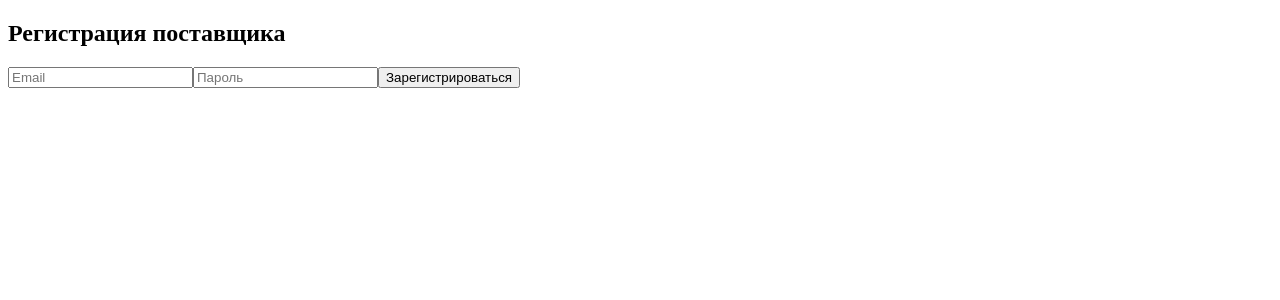
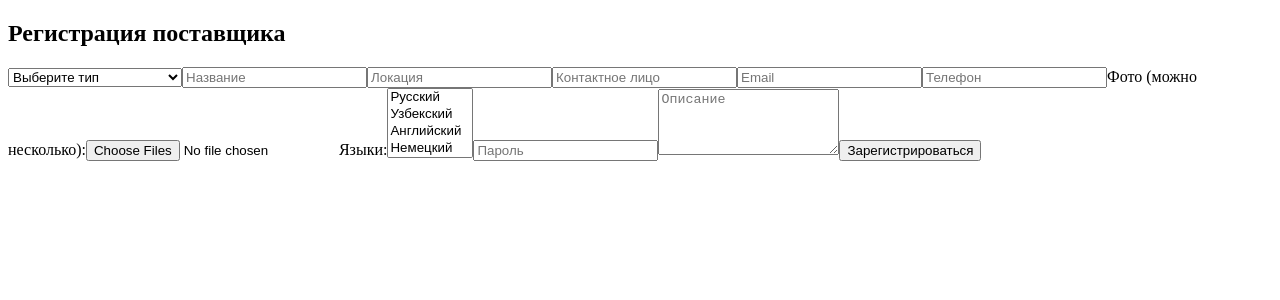
Before and after one commit to akhmedovkb/frontend, a React (Vite) app: page /register in a window 1280 px wide. Shown: the top 300 px of the page. Built offline with nearby package versions, Linux system fonts and the light colour scheme.

Commit message:
Update RegistrationForm.jsx

```diff
--- a/src/components/RegistrationForm.jsx
+++ b/src/components/RegistrationForm.jsx
@@ -2,21 +2,59 @@ import React, { useState } from 'react';
 
 function RegistrationForm() {
   const [formData, setFormData] = useState({
+    type: '',
+    name: '',
+    location: '',
+    contactPerson: '',
     email: '',
+    phone: '',
+    languages: [],
     password: '',
+    description: '',
   });
+  const [images, setImages] = useState([]);
+
+  const handleChange = (e) => {
+    const { name, value } = e.target;
+    setFormData((prev) => ({
+      ...prev,
+      [name]: value,
+    }));
+  };
+
+  const handleLanguagesChange = (e) => {
+    const selected = Array.from(e.target.selectedOptions).map((opt) => opt.value);
+    setFormData((prev) => ({ ...prev, languages: selected }));
+  };
+
+  const handleImageChange = (e) => {
+    setImages(Array.from(e.target.files));
+  };
 
   const handleSubmit = async (e) => {
     e.preventDefault();
+
+    const body = new FormData();
+    for (const key in formData) {
+      if (Array.isArray(formData[key])) {
+        formData[key].forEach((val) => body.append(`${key}[]`, val));
+      } else {
+        body.append(key, formData[key]);
+      }
+    }
+
+    images.forEach((file) => {
+      body.append('images', file);
+    });
+
     try {
       const res = await fetch('https://travella-production.up.railway.app/api/providers/register', {
         method: 'POST',
-        headers: { 'Content-Type': 'application/json' },
-        body: JSON.stringify(formData),
+        body,
       });
 
       const data = await res.json();
-      alert(data.message || data.error || 'Что-то пошло не так');
+      alert(data.message || data.error || 'Успешно!');
     } catch (err) {
       console.error(err);
       alert('Ошибка при отправке');
@@ -24,32 +62,48 @@ function RegistrationForm() {
   };
 
   return (
-    <form onSubmit={handleSubmit} className="max-w-md mx-auto mt-10 space-y-4">
-      <h2 className="text-xl font-bold">Регистрация поставщика</h2>
-      <input
-        type="email"
-        name="email"
-        placeholder="Email"
-        className="w-full p-2 border rounded"
-        value={formData.email}
-        onChange={(e) => setFormData({ ...formData, email: e.target.value })}
-        required
-      />
-      <input
-        type="password"
-        name="password"
-        placeholder="Пароль"
-        className="w-full p-2 border rounded"
-        value={formData.password}
-        onChange={(e) => setFormData({ ...formData, password: e.target.value })}
-        required
-      />
-      <button
-        type="submit"
-        className="w-full bg-blue-600 text-white py-2 px-4 rounded hover:bg-blue-700"
-      >
-        Зарегистрироваться
-      </button>
+    <form onSubmit={handleSubmit} className="max-w-xl mx-auto p-4 space-y-4">
+      <h2 className="text-2xl font-bold">Регистрация поставщика</h2>
+
+      <select name="type" value={formData.type} onChange={handleChange} required className="w-full p-2 border rounded">
+        <option value="">Выберите тип</option>
+        <option value="hotel">Гостиница</option>
+        <option value="guide">Гид</option>
+        <option value="transport">Транспорт</option>
+        <option value="food">Питание</option>
+        <option value="event">Мероприятие</option>
+        <option value="tour">Экскурсия</option>
+        <option value="attraction">Достопримечательность</option>
+      </select>
+
+      <input name="name" placeholder="Название" value={formData.name} onChange={handleChange} required className="w-full p-2 border rounded" />
+      <input name="location" placeholder="Локация" value={formData.location} onChange={handleChange} required className="w-full p-2 border rounded" />
+      <input name="contactPerson" placeholder="Контактное лицо" value={formData.contactPerson} onChange={handleChange} required className="w-full p-2 border rounded" />
+      <input name="email" type="email" placeholder="Email" value={formData.email} onChange={handleChange} required className="w-full p-2 border rounded" />
+      <input name="phone" type="tel" placeholder="Телефон" value={formData.phone} onChange={handleChange} required className="w-full p-2 border rounded" />
+
+      <label className="block">
+        Фото (можно несколько):
+        <input type="file" multiple accept="image/*" onChange={handleImageChange} className="mt-2" />
+      </label>
+
+      <label className="block">
+        Языки:
+        <select multiple value={formData.languages} onChange={handleLanguagesChange} className="w-full p-2 border rounded mt-2">
+          <option value="ru">Русский</option>
+          <option value="uz">Узбекский</option>
+          <option value="en">Английский</option>
+          <option value="de">Немецкий</option>
+          <option value="fr">Французский</option>
+          <option value="fr">Китайский</option>
+        </select>
+      </label>
+
+      <input name="password" type="password" placeholder="Пароль" value={formData.password} onChange={handleChange} required className="w-full p-2 border rounded" />
+
+      <textarea name="description" placeholder="Описание" value={formData.description} onChange={handleChange} className="w-full p-2 border rounded" rows={4} />
+
+      <button type="submit" className="bg-blue-600 text-white px-4 py-2 rounded">Зарегистрироваться</button>
     </form>
   );
 }
```
